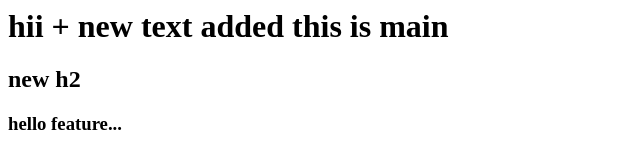
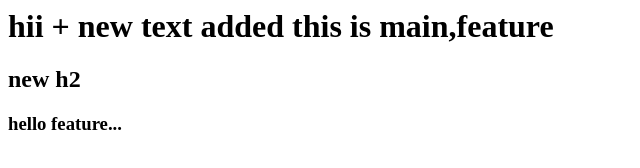
Before and after one commit to bhavik-r/git_training, a plain HTML site: page index.html in a window 1280 px wide. Shown: the whole page, without its empty margins (0-640 px from the left). Drawn offline with Linux system fonts and the light colour scheme.

Commit message:
added h1 text

```diff
--- a/index.html
+++ b/index.html
@@ -1,3 +1,3 @@
-<h1>hii + new text added this is main</h1>
+<h1>hii + new text added this is main,feature</h1>
 <h2>new h2 </h2>
 <h3>hello feature...</h3>
```
